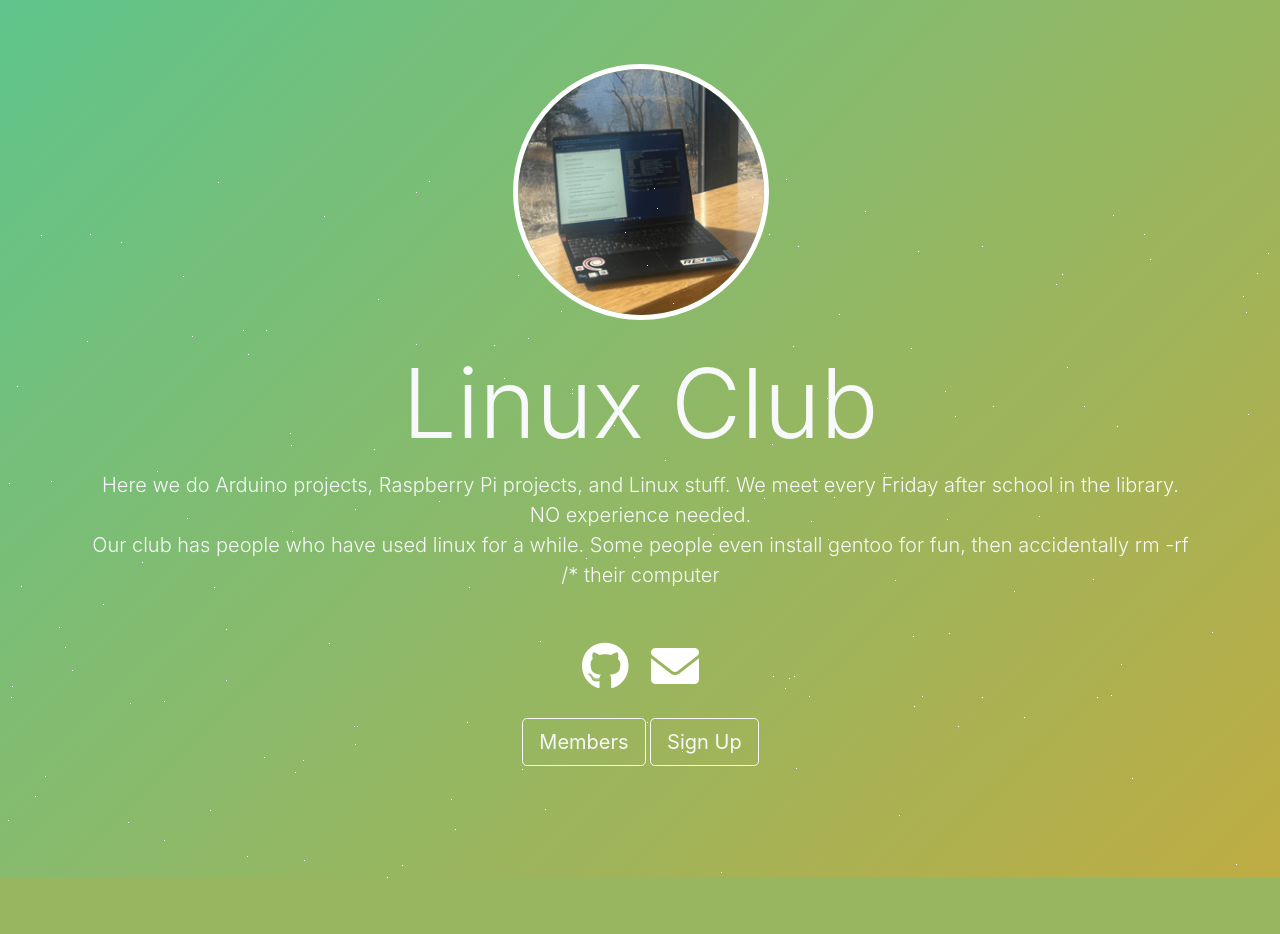
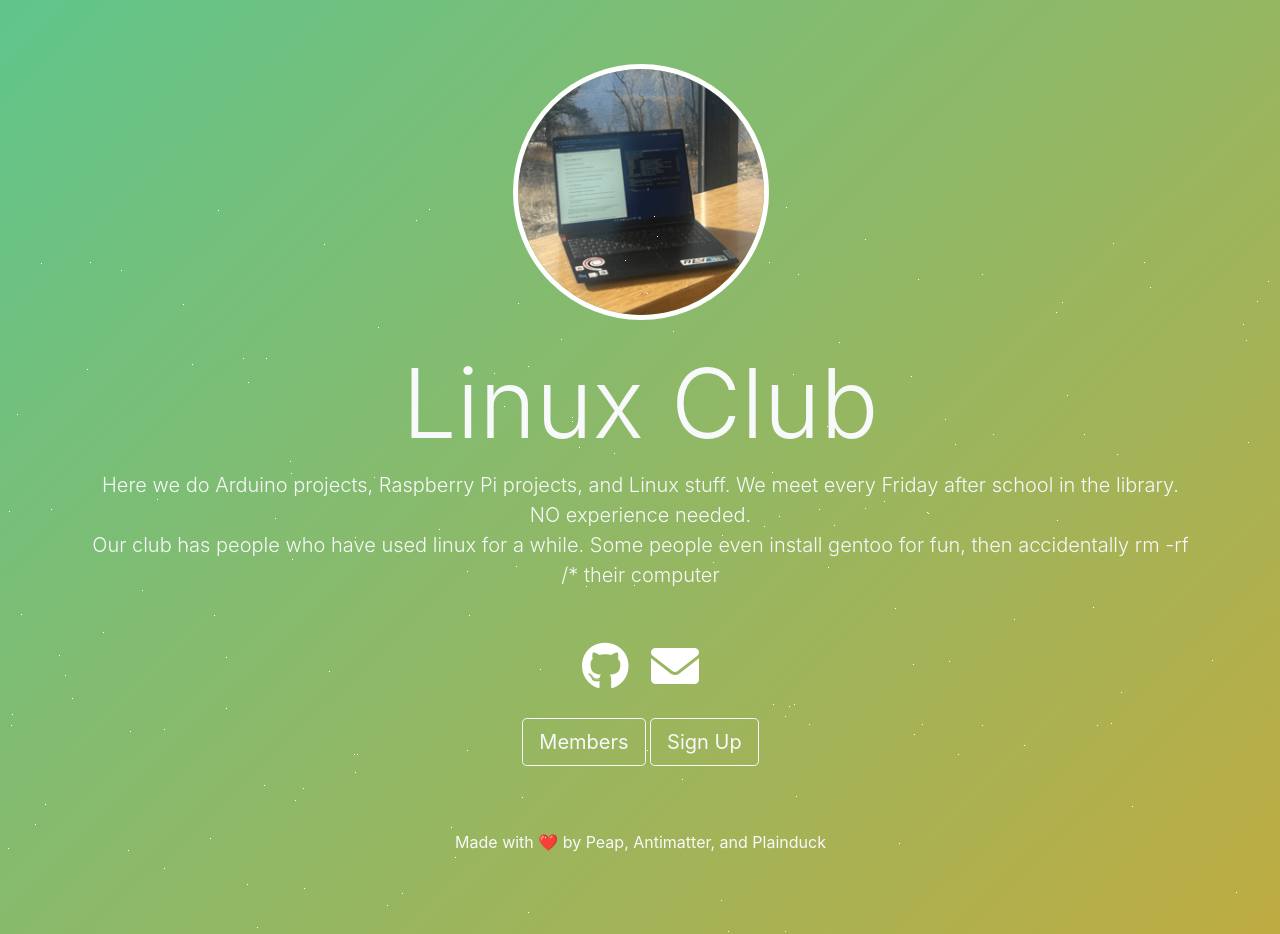
Before and after one commit to LinuxClub1/website, a PHP site: page / in a window 1280 px wide. Before the commit the page ends 878 px from the top, so only its background shows below. Run offline with PHP 8.4, Linux system fonts and the light colour scheme.

Commit message:
a bunch of shit

```diff
--- a/index.html
+++ b/index.html
@@ -27,6 +27,10 @@
                 <a class="btn btn-outline-light btn-lg" role="button" aria-label="Members" href="https://linuxclub.peap.me/members" target="_blank">Members</a>
                 <a class="btn btn-outline-light btn-lg" role="button" aria-label="Sign Up" href="https://forms.gle/PSAjnKDFLfXg21an7" target="_blank">Sign Up</a>
             </div>
+        </div>
+        <footer class="footer">
+            Made with ❤️ by Peap, Antimatter, and Plainduck
+        </footer>
     </div>
 </body>
 </html>
--- a/style.css
+++ b/style.css
@@ -622,3 +622,10 @@ body {
     color: var(--light);
     transform: scale(1.1);
 }
+
+.footer {
+    padding: 1rem;
+    text-align: center;
+    color: var(--light);
+    width: 100%;
+}
```
Also changed, not shown: members.html (+36 -17 lines).
